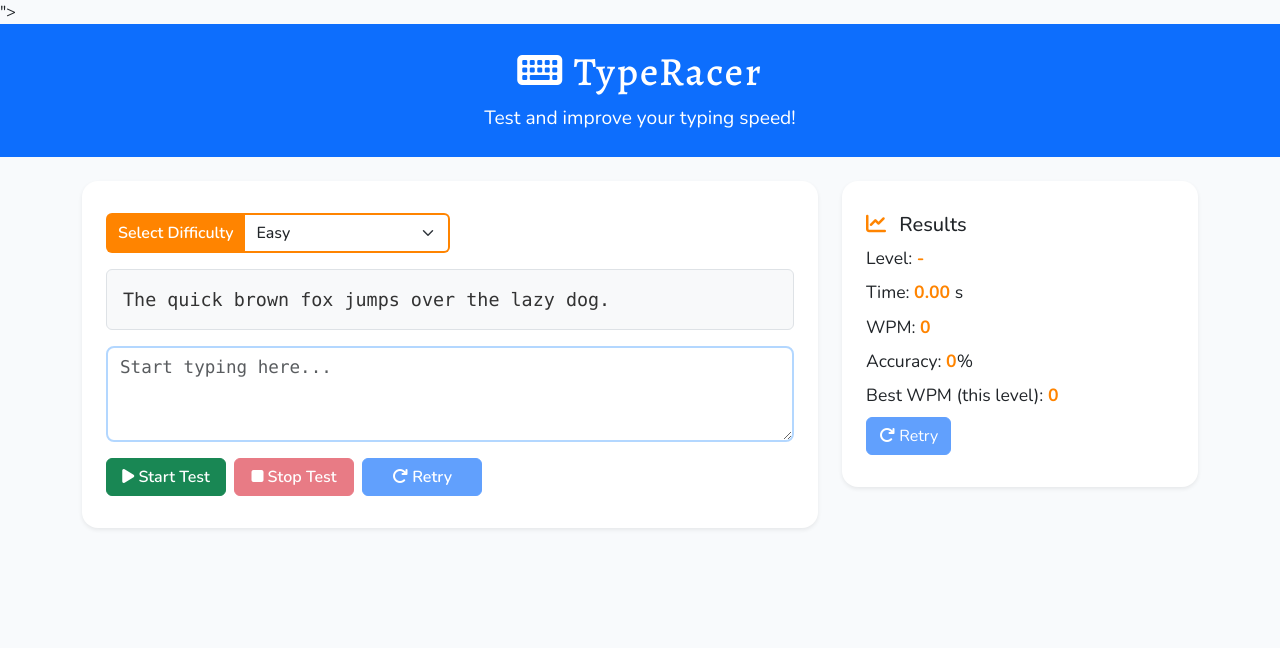
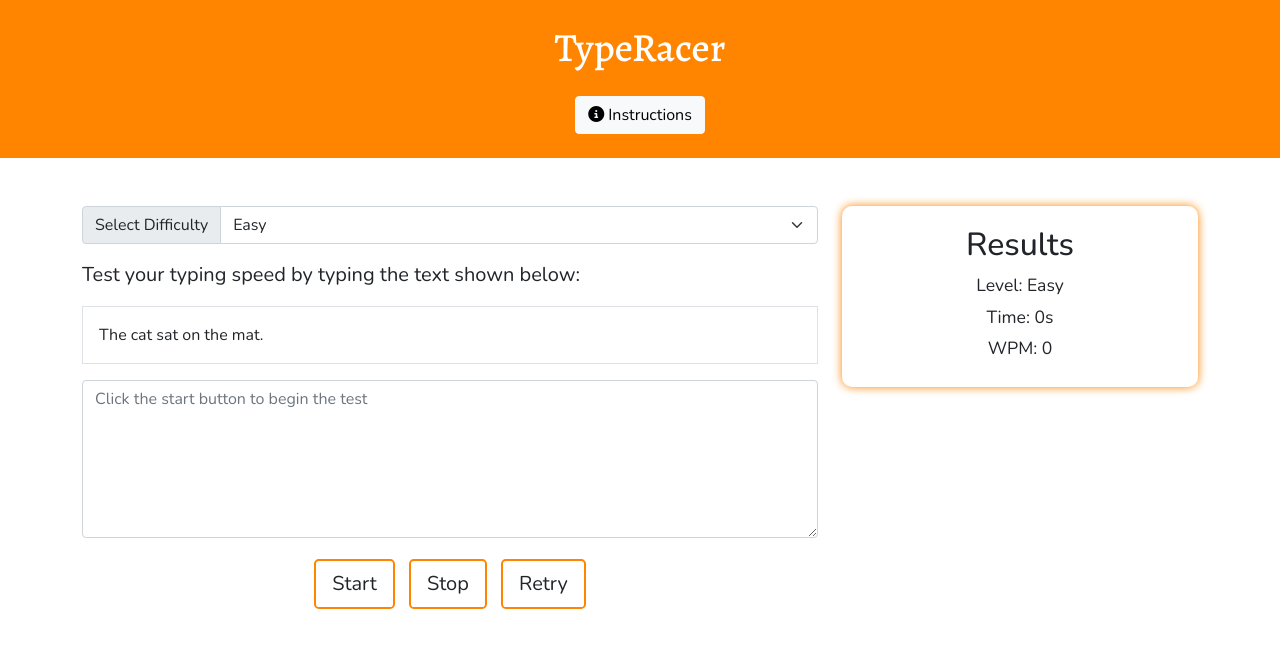
Before and after one commit to Sandhya80/TypeRacer, a plain HTML site: page index.html in a window 1280 px wide. Drawn offline with nearby package versions, Linux system fonts and the light colour scheme.

```diff
--- a/assets/css/style.css
+++ b/assets/css/style.css
@@ -1,216 +1,62 @@
+/* Import Google Fonts: Alegreya for headings, Nunito for body text */
 @import url('https://fonts.googleapis.com/css2?family=Alegreya:ital,wght@0,400..900;1,400..900&family= Nunito:ital,wght@0,200..1000;1,200..1000&display=swap');
 
+/* Base body font */
 body {
-    background: #f8fafc;
     font-family: Nunito, sans-serif;
 }
-/* Header */
 
+/* Heading font for main title */
+h1 {
+    font-family: Alegreya, serif;
+}
+
+/* Header styling: orange background and white text */
 header {
     background-color: #ff8400;
     color: white;
 }
 
-header h1 {
-    font-family: Alegreya, serif;
-    font-size: 2.5rem;
-    letter-spacing: 2px;
-}
-header .lead {
-    font-size: 1.2rem;
-    font-weight: 400;
-     font-family: 'Nunito', Arial, sans-serif;
-}
-
-/* Card styles */
-.card {
-    border-radius: 1rem;
-    border: none;
-}
-
-.card-body {
-    padding: 2rem 1.5rem;
-}
-
-/* Bootstrap input-group for dropdown */
-.input-group.w-50 {
-    min-width: 220px;
-    max-width: 350px;
-}
-
-.input-group-text {
-    background: #ff8400;
-    color: #fff;
-    font-weight: 600;
-    border: none;
-    font-family: 'Nunito', Arial, sans-serif;
-}
-
-.form-select {
-    font-family: 'Nunito', Arial, sans-serif;
-    font-weight: 500;
-    border: 2px solid #ff8400;
-    border-left: none;
-}
-
-.form-select:focus {
-    border-color: #ff8400;
-    box-shadow: 0 0 0 0.1rem #ff840033;
-}
-
-/* Sample text area */
-#sampleText {
-    font-size: 1.15rem;
-    font-family: 'Fira Mono', 'Consolas', monospace;
-    color: #333;
-    background: #f5f7fa;
-    min-height: 60px;
-    transition: background 0.2s;
-}
-
-/* Typing input area */
-#typingInput {
-    font-size: 1.1rem;
-    font-family: 'Fira Mono', 'Consolas', monospace;
-    background: #fff;
-    border: 2px solid #b3d7ff;
-    border-radius: 0.5rem;
-    transition: border-color 0.2s;
-}
-
-#typingInput:focus {
-    border-color: #ff8400;
-    box-shadow: 0 0 0 0.1rem #ff840033;
-}
-
-/* Test control buttons */
-.d-flex.gap-2 > button {
-    min-width: 120px;
-    font-weight: 600;
-    font-family: 'Nunito', Arial, sans-serif;
-    transition: background 0.2s, color 0.2s;
-}
-
-.btn-success {
-    background-color: #198754;
-    border-color: #198754;
-}
-.btn-success:hover, .btn-success:focus {
-    background-color: #157347;
-    border-color: #146c43;
-}
-
-.btn-danger {
-    background-color: #dc3545;
-    border-color: #dc3545;
-}
-.btn-danger:hover, .btn-danger:focus {
-    background-color: #bb2d3b;
-    border-color: #b02a37;
-}
-
-.btn-primary {
-    background-color: #ff8400;
-    border-color: #ff8400;
-    color: #fff;
-}
-.btn-primary:hover, .btn-primary:focus {
-    background-color: #e67300;
-    border-color: #e67300;
-    color: #fff;
-}
-
-/* Results area */
-#results p {
-    margin-bottom: 0.5rem;
-    font-size: 1.1rem;
-    font-family: 'Nunito', Arial, sans-serif;
-}
-
-#results span {
-    font-weight: 700;
-    color: #ff8400;
-    font-family: 'Nunito', Arial, sans-serif;
-}
-
-.card-title i {
-    color: #ff8400;
-    margin-right: 0.5rem;
-}
-
-/* Responsive tweaks */
-@media (max-width: 767.98px) {
-    .card-body {
-        padding: 1.2rem 0.8rem;
-    }
-    #sampleText {
-        font-size: 1rem;
-    }
-    #typingInput {
-        font-size: 1rem;
-    }
-    .input-group.w-50 {
-        width: 100% !important;
-        min-width: unset;
-        max-width: unset;
-    }
-}
-
-/* Highlighting for real-time feedback (to be used by JS) */
-.word-correct {
-    color: #198754;
-    background: #e6f9ed;
-    border-radius: 0.2em;
-    padding: 0 2px;
-}
-
-.word-incorrect {
-    color: #dc3545;
-    background: #fbeaea;
-    border-radius: 0.2em;
-    padding: 0 2px;
-}
-
-
-
-
-
-
-
-
-
-
-/* buttons */
-
-/* commented out for now
-
+/*
+Button styles:
+- Orange border for outline style
+- Smooth color transition on hover
+- Margin for spacing between buttons
+*/
 .btn-outline-orange {
     border: 2px solid #ff8400;
     transition: color 0.3s ease-in-out, background-color 0.3s ease-in-out;
     margin: 5px;
 }
 
+/*
+Button hover effect:
+- Orange background
+- White text
+*/
 .btn-outline-orange:hover {
     background-color: #ff8400;
     color: #fff;
 }
 
-
-/* results-area */
-
-/* commented out for now
-
+/*
+Results area styling:
+- Orange glow box-shadow for emphasis
+- Rounded corners
+- Padding for spacing inside the box
+*/
 #results-area {
     box-shadow: 0 0 10px #ff8400;
     border-radius: 10px;
     padding: 20px;
 }
 
+/*
+Results text styling:
+- Slightly larger font for readability
+- Reduced bottom margin for compactness
+*/
 #results-area p {
     font-size: 1.1rem;
     margin-bottom: 5px;
 }
-
-#sampleText {
-    min-height: 60px;
-}
--- a/index.html
+++ b/index.html
@@ -3,86 +3,85 @@
 <head>
     <meta charset="UTF-8">
     <meta name="viewport" content="width=device-width, initial-scale=1.0">
+    <!-- Bootstrap CSS -->
+    <link href="https://cdn.jsdelivr.net/npm/bootstrap@5.1.0/dist/css/bootstrap.min.css" rel="stylesheet">
+    <!-- Custom CSS -->
+    <link rel="stylesheet" href="assets/css/style.css">
     <title>TypeRacer</title>
-    <!-- Bootstrap 5 CSS -->
-    <link href="https://cdn.jsdelivr.net/npm/bootstrap@5.3.3/dist/css/bootstrap.min.css" rel="stylesheet">
-    <!-- FontAwesome -->
-    <link rel="stylesheet" href="https://cdnjs.cloudflare.com/ajax/libs/font-awesome/6.5.0/css/all.min.css">
-    <!-- Custom CSS -->">
-    <link rel="stylesheet" href="assets\css\style.css">
 </head>
 <body>
-    <!-- Header -->
-    <header class="bg-primary text-white text-center py-4 mb-4">
-        <h1><i class="fas fa-keyboard"></i> TypeRacer</h1>
-        <p class="lead mb-0">Test and improve your typing speed!</p>
+    <!-- Header Section -->
+    <header>
+        <div class="container">
+            <div class="row">
+                <div class="col-md-12 text-center my-4">
+                    <!-- App Title -->
+                    <h1>TypeRacer</h1>
+                    <!-- Instructions Button -->
+                    <button class="btn btn-light mt-3" id="instructions-btn">
+                        <i class="fas fa-info-circle"></i> Instructions
+                    </button>
+                </div>
+            </div>
+        </div>
     </header>
 
-    <main class="container">
-        <div class="row g-4">
+    <!-- Main Content Section -->
+    <main>
+        <div class="container my-5">
+            <div class="row">
                 <!-- Test Area (Left Column) -->
-            <div class="col-12 col-md-8">
-                <section>
-                    <div class="card shadow-sm">
-                        <div class="card-body">
-                            <!-- Difficulty selection using Bootstrap input-group -->
-                            <div class="mb-3">
-                                <div class="input-group w-50">
+                <div class="col-md-8">
+                    <!-- Difficulty Dropdown -->
+                    <div class="input-group mb-3">
                         <label class="input-group-text" for="difficulty">Select Difficulty</label>
-                                    <select id="difficulty" class="form-select">
+                        <select class="form-select" id="difficulty">
                             <option value="easy">Easy</option>
                             <option value="medium">Medium</option>
                             <option value="hard">Hard</option>
                         </select>
                     </div>
+                    <!-- Typing Test Area -->
+                    <div class="test-area">
+                        <p class="lead">Test your typing speed by typing the text shown below:</p>
+                        <!-- Sample Text to Type -->
+                        <div class="mb-3 p-3 border" id="sample-text">
+                            The cat sat on the mat.
                         </div>
-                            <!-- Sample text to type -->
-                            <div id="sampleText" class="border rounded p-3 mb-3 bg-light" style="min-height: 60px;">
-                                The quick brown fox jumps over the lazy dog.
                     </div>
-                            <!-- Typing input area -->
-                            <textarea id="typingInput" class="form-control mb-3" rows="3" placeholder="Start typing here..." disabled></textarea>
-                            <!-- Test control buttons -->
-                            <div class="d-flex gap-2">
-                                <button id="startBtn" class="btn btn-success">
-                                    <i class="fas fa-play"></i> Start Test
-                                </button>
-                                <button id="stopBtn" class="btn btn-danger" disabled>
-                                    <i class="fas fa-stop"></i> Stop Test
-                                </button>
-                                <button id="retryBtn" class="btn btn-primary" disabled>
-                                    <i class="fas fa-redo"></i> Retry
-                                </button>
+                    <!-- User Input Textarea -->
+                    <div class="mb-3">
+                        <label class="form-label visually-hidden" for="user-input">Type Here</label>
+                        <textarea class="form-control" id="user-input" rows="6" placeholder="Click the start button to begin the test"></textarea>
+                    </div>
+                    <!-- Control Buttons -->
+                    <div class="mb-3 text-center">
+                        <button class="btn btn-lg btn-outline-orange" id="start-btn">Start</button>
+                        <button class="btn btn-lg btn-outline-orange" id="stop-btn">Stop</button>
+                        <button class="btn btn-lg btn-outline-orange" id="retry-btn">Retry</button>
+                    </div>
+                </div>
+                <!-- Results Area (Right Column) -->
+                <div class="col-md-4">
+                    <div id="results-area" class="text-center">
+                        <h2>Results</h2>
+                        <div>
+                            <p>Level: <span id="level">Easy</span></p>
+                        </div>
+                        <div>
+                            <p>Time: <span id="time">0</span>s</p>
+                        </div>
+                        <div>
+                            <p>WPM: <span id="wpm">0</span></p>
                         </div>
                     </div>
                 </div>
-                </section>
-            </div>
-            <!-- Results Area (Right Column) -->
-            <div class="col-12 col-md-4">
-                <section>
-                    <div class="card shadow-sm">
-                        <div class="card-body">
-                            <h5 class="card-title"><i class="fas fa-chart-line"></i> Results</h5>
-                            <div id="results">
-                                <p>Level: <span id="resultLevel">-</span></p>
-                                <p>Time: <span id="resultTime">0.00</span> s</p>
-                                <p>WPM: <span id="resultWpm">0</span></p>
-                                <p>Accuracy: <span id="accuracy">0</span>%</p>
-                                <p>Best WPM (this level): <span id="bestWpm">0</span></p>
-                            </div>
-                            <button id="retryBtn" class="btn btn-primary" disabled>
-                                <i class="fas fa-redo"></i> Retry
-                            </button>
-                        </div>
-                    </div>
-                </section>
             </div>
         </div>
     </main>
-
-    <!-- Bootstrap 5 JS Bundle (with Popper) -->
-    <script src="https://cdn.jsdelivr.net/npm/bootstrap@5.3.3/dist/js/bootstrap.bundle.min.js"></script>
+    <!-- Bootstrap JS Bundle -->
+    <script src="https://cdn.jsdelivr.net/npm/bootstrap@5.1.0/dist/js/bootstrap.min.js"></script>
+    <!-- FontAwesome Icons -->
     <script src="https://kit.fontawesome.com/aa9af45995.js" crossorigin="anonymous"></script>
 </body>
 </html>
```
Lines whose indentation alone changed are shown as unchanged.
